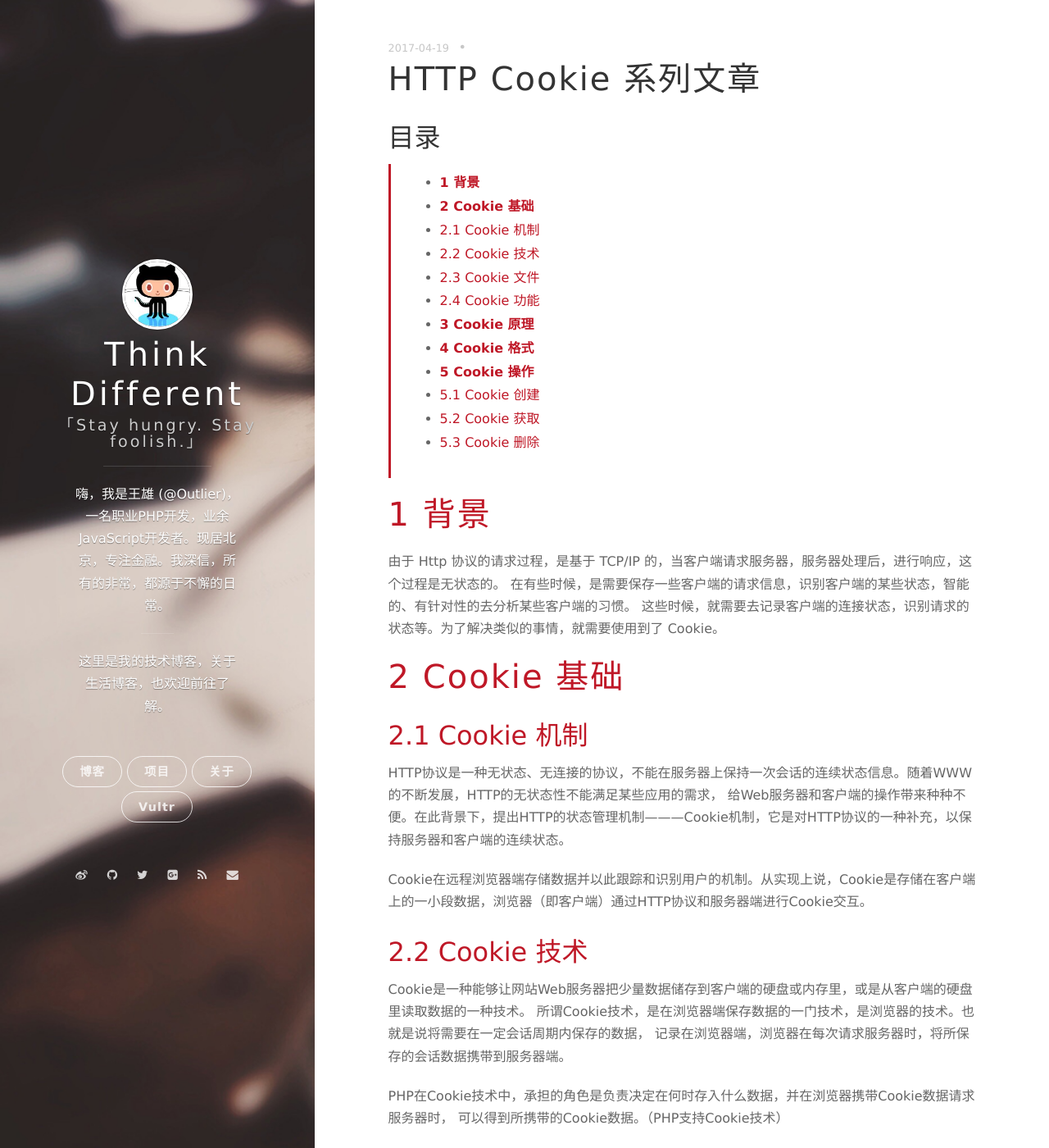
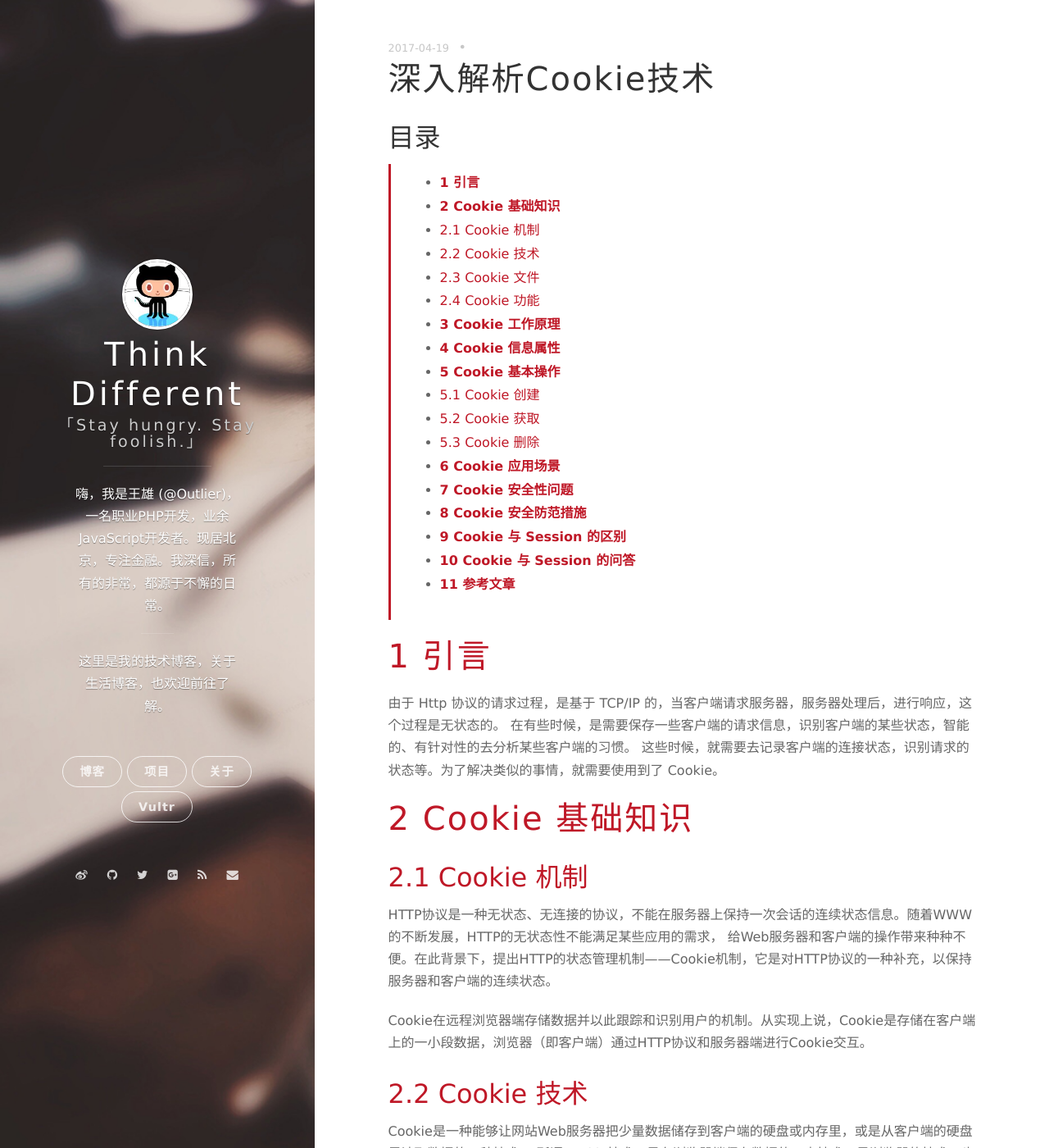
Before and after one commit to LensXiong/jekyll_blog, a Jekyll site: the page built from _posts/2017-04-19-cookie-1.markdown, in a window 1280 px wide and 1400 px high. Shown: the whole window at 82% size. Built offline with Jekyll 4.4.1, drawn with Linux system fonts in a browser that asks for light colours; nearby versions of some CDN libraries; comment, search, counter and statistics services are not loaded; some of the changed text lies outside the part shown.

Commit message:
modify http cookie

````diff
--- a/_posts/2017-04-19-cookie-1.markdown
+++ b/_posts/2017-04-19-cookie-1.markdown
@@ -1,31 +1,39 @@
 ---
 layout: post
-title:  HTTP Cookie 系列文章
+title:  深入解析Cookie技术
 date: 2017-04-19 09:32:24.000000000 +09:00
 ---
+
 ## <span id="0">目录</span>
->* [**1 背景**](#1)
->* [**2 Cookie 基础**](#2)
+>* [**1 引言**](#1)
+>* [**2 Cookie 基础知识**](#2)
 >* [2.1 Cookie 机制](#2.1)
 >* [2.2 Cookie 技术](#2.2)
 >* [2.3 Cookie 文件](#2.3)
 >* [2.4 Cookie 功能](#2.4)
->* [**3 Cookie 原理**](#3)
->* [**4 Cookie 格式**](#4)
->* [**5 Cookie 操作**](#5)
+>* [**3 Cookie 工作原理**](#3)
+>* [**4 Cookie 信息属性**](#4)
+>* [**5 Cookie 基本操作**](#5)
 >* [5.1 Cookie 创建](#5.1)
 >* [5.2 Cookie 获取](#5.2)
 >* [5.3 Cookie 删除](#5.3)
+>* [**6 Cookie 应用场景**](#6)
+>* [**7 Cookie 安全性问题**](#7)
+>* [**8 Cookie 安全防范措施**](#8)
+>* [**9 Cookie 与 Session 的区别**](#9)
+>* [**10 Cookie 与 Session 的问答**](#10)
+>* [**11 参考文章**](#11)
 
-# [<span id="1">1 背景</span>](#0)
+
+# [<span id="1">1 引言</span>](#0)
 由于 Http 协议的请求过程，是基于 TCP/IP 的，当客户端请求服务器，服务器处理后，进行响应，这个过程是无状态的。
 在有些时候，是需要保存一些客户端的请求信息，识别客户端的某些状态，智能的、有针对性的去分析某些客户端的习惯。
 这些时候，就需要去记录客户端的连接状态，识别请求的状态等。为了解决类似的事情，就需要使用到了 Cookie。
 
-# [<span id="2">2 Cookie 基础</span>](#0)
+# [<span id="2">2 Cookie 基础知识</span>](#0)
 ## [<span id="2.1">2.1 Cookie 机制</span>](#0)
 HTTP协议是一种无状态、无连接的协议，不能在服务器上保持一次会话的连续状态信息。随着WWW的不断发展，HTTP的无状态性不能满足某些应用的需求，
-给Web服务器和客户端的操作带来种种不便。在此背景下，提出HTTP的状态管理机制———Cookie机制，它是对HTTP协议的一种补充，以保持服务器和客户端的连续状态。
+给Web服务器和客户端的操作带来种种不便。在此背景下，提出HTTP的状态管理机制——Cookie机制，它是对HTTP协议的一种补充，以保持服务器和客户端的连续状态。
 
 Cookie在远程浏览器端存储数据并以此跟踪和识别用户的机制。从实现上说，Cookie是存储在客户端上的一小段数据，浏览器（即客户端）通过HTTP协议和服务器端进行Cookie交互。
 ## [<span id="2.2">2.2 Cookie 技术</span>](#0)
@@ -49,30 +57,32 @@ Cookie文件信息片断以“名/值”对（name-vaiuepairs）的形式储存
 ## [<span id="2.4">2.4 Cookie 功能</span>](#0)
 Cookie的主要功能是实现用户个人信息的记录，它最根本的用途是帮助Web站点保存有关访问者的信息。更概括地说，Cookie是一种保持Web应用程序连续性（即执行状态管理）的方法。
 
-# [<span id="3">3  Cookie 原理</span>](#0)
+# [<span id="3">3  Cookie 工作原理</span>](#0)
 Cookie使用HTTPHeader传递数据。
 
 Cookie机制定义了两种报头：Set-Cookie报头和Cookie报头。
 
-Set-Cookie报头包含于Web服务器的响应头（ResponseHeader）中，Cookie报头包含在浏览器客户端请求头（ReguestHeader）中。
+Set-Cookie报头包含于Web服务器的响应头（ResponseHeader）中。
+
+Cookie报头包含在浏览器客户端请求头（RequestHeader）中。
 ![http://mmbiz.qpic.cn/mmbiz/9YBWvqSs4WdxKstzlZxaroc3ibg3RUm1YkxW3EVSdr1jbtMY5h1gJWDAHka0OIQkJxh0p11dia8Mc2trGqpVM71g/640?tp=webp&wxfrom=5&wx_lazy=1](http://mmbiz.qpic.cn/mmbiz/9YBWvqSs4WdxKstzlZxaroc3ibg3RUm1YkxW3EVSdr1jbtMY5h1gJWDAHka0OIQkJxh0p11dia8Mc2trGqpVM71g/640?tp=webp&wxfrom=5&wx_lazy=1)
 Cookie的运行过程图:
 * 客户端在浏览器的地址栏中键入Web服务器的URL，浏览器发送读取网页的请求。
 * 服务器接收到请求后，产生一个Set-Cookie报头，放在HTTP报文中一起回传客户端，发起一次会话。
-* 客户端收到应答后，若要继续该次会话，则将Set-Cook-ie中的内容取出，形成一个Cookie.txt文件储存在客户端计算机里。
+* 客户端收到应答后，若要继续该次会话，则将Set-Cookie中的内容取出，形成一个Cookie.txt文件储存在客户端计算机里。
 * 当客户端再次向服务器发出请求时，浏览器先在电脑里寻找对应该网站的Cookie.txt文件。如果找到，则根据此Cookie.txt产生Cookie报头，
 放在HTTP请求报文中发给服务器。
 * 服务器接收到包含Cookie报头的请求，检索其Cookie中与用户有关的信息，生成一个客户端所请示的页面应答传递给客户端。 浏览器的每
 一次网页请求，都可以传递已存在的Cookie文件，例如，浏览器的打开或刷新网页操作。
 
-# [<span id="4">4  Cookie 格式</span>](#0)
+# [<span id="4">4  Cookie 信息属性</span>](#0)
 Cookie中保存的信息都是文本信息，在客户端和服务器端交互过程中，由键/值对组成 Cookie 信息被附加在HTTP消息头中传递。下面是一个 HTTP 头中 Cookie 的例子：
 ```
 Set-Cookie: key = value; Path=/
 ```
 Cookie中存放的信息包含Cookie本身属性和用户自定义属性，一个Cookie只能包含一个自定义键/值对。
 
-Cookie本身属性有”Comment” 、”Domain”、”Max-Age”、”Path”、”Secure”、”Version”。具体属性的作用如下：
+Cookie本身属性有”Comment”、”Domain”、”Max-Age”、”Path”、”Secure”、”Version”。具体属性的作用如下：
 
 属性 	    |作用	             |备注
 ---			|---		      		 |---
@@ -85,7 +95,7 @@ Version     |定义Cookie的版本         |由Cookie的创建者定义
 
 > 注：当Secure值为true时必须是HTTPS状态下Cookie才从客户端附加在HTTP消息中发送到服务端，在HTTP时Cookie是不发送的。
 
-# [<span id="5">5  Cookie 操作</span>](#0)
+# [<span id="5">5  Cookie 基本操作</span>](#0)
 对于 Cookie 的常用操作有存取，读取，以及设置有效期。
 Cookie客户端操作具体可以参照 [JavaScript 操作 Cookie](http://www.cnblogs.com/Darren_code/archive/2011/11/24/cookie.html) 一文；
 在前端编码方面，皆以Vue为冲锋利器，所以有一款插件 [vue-cookie](https://github.com/alfhen/vue-cookie/blob/master/src/vue-cookie.js),其代码仅30行，堪称精妙。
@@ -116,11 +126,11 @@ header("Set-Cookie:cookie_name=value");
 
 Cookie 信息保存在本地时会保存到当前登录用户专门目录下，保存的 Cookie 文件名中会包含创建 Cookie 所在页面网站的域名，当浏览器再次连接该网站时，会从本机 Cookie 存放目录下选出该网站的有效Cookie，将保存在其中的信息附加在HTTP消息头中发送到服务器端，服务器端程序就可根据上次保存在Cookie的信息为访问客户提供“记忆”或个性化服务。
 
-Cookie除了可以在服务器端创建外，也可以在客户端的浏览器中用客户端脚本(如javascript)创建。
+Cookie除了可以在服务器端创建外，也可以在客户端的浏览器中用客户端脚本(如JavaScript)创建。
 客户端创建的 Cookie 的性质和服务器端创建的 Cookie 一样，可以保存在本地，也可以被传送到服务器端被服务器程序读取。
 
 ## [<span id="5.2">5.2 Cookie 获取</span>](#0)
-利用PHP的预定义超全局数组变量[$_COOKIE](http://php.net/manual/zh/reserved.variables.cookies.php)完成。每个元素就是一个浏览器请求时携带的 COOKIE 变量。下标为 COOKIE 变量名,值为 COOKIE 变量值。
+利用PHP的预定义超全局数组变量[ $_COOKIE ](http://php.net/manual/zh/reserved.variables.cookies.php)完成。每个元素就是一个浏览器请求时携带的 COOKIE 变量。下标为 COOKIE 变量名,值为 COOKIE 变量值。
 ```
 <?php
 if(isset($_COOKIE["user"]))
@@ -130,7 +140,7 @@ echo"Welcomeguest!<br>";
 ?>
 ```
 ## [<span id="5.3">5.3 Cookie 删除</span>](#0)
-利用有效期删除COOKIE变量。
+利用有效期删除 COOKIE 变量。
 ```
 <?php
 setcookie("user","",time()-3600);
@@ -138,3 +148,12 @@ setcookie("user","",time()-3600);
 ```
 
 > 第三个参数的默认值为0，表示浏览器关闭才失效。
+
+
+## [<span id="11">11 参考文章 </span>](#0)
+
+[维基百科 HTTP cookie](https://en.wikipedia.org/wiki/HTTP_cookie)
+
+[深入解析Cookie技术](http://mp.weixin.qq.com/s?__biz=MzA5NjU4NjEyMA==&mid=200779854&idx=1&sn=2eaffab11ae7e9b45a0bcc176f395bed&mpshare=1&scene=1&srcid=04196BuvxX4NpFEZArTIRmYX#rd)
+
+[详解 Cookie 纪要](http://web.jobbole.com/90595/)
````
